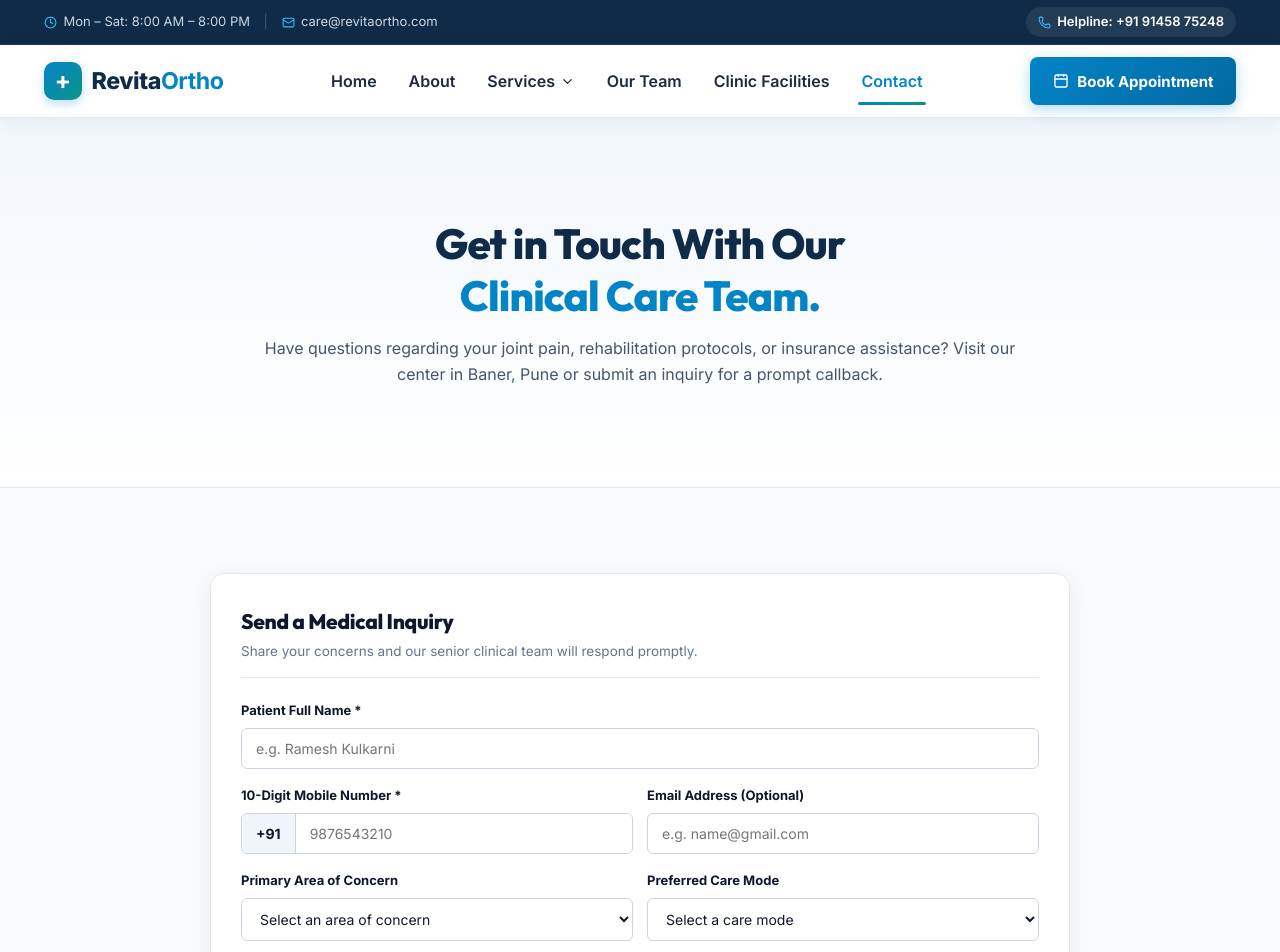
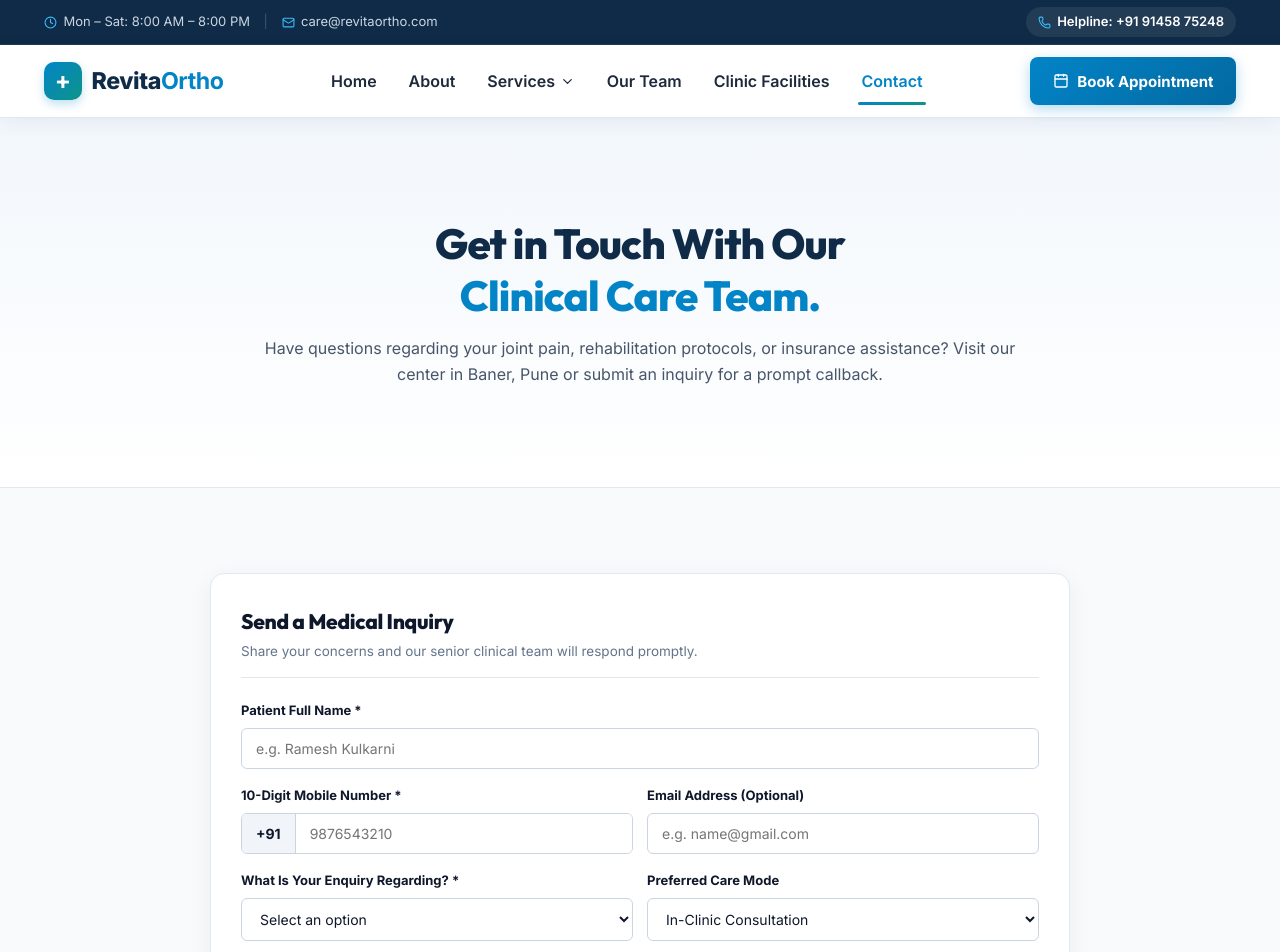
Before and after one commit to mayararothe28/physio-website, a React (Vite) app: page /contact in a window 1280 px wide. Shown: the top 952 px of the page. Built offline with nearby package versions, Linux system fonts and the light colour scheme.

Commit message:
Update contact page form

```diff
--- a/src/pages/ContactPage.jsx
+++ b/src/pages/ContactPage.jsx
@@ -12,8 +12,7 @@
   name: "",
   phone: "",
   email: "",
-    concern: "",
-    careMode: "",
+  regarding: "",
   message: "",
 });
   const [submitted, setSubmitted] = useState(false);
@@ -27,8 +26,7 @@
     `Name: ${formData.name}`,
     `Phone: +91 ${formData.phone}`,
     `Email: ${formData.email || "Not provided"}`,
-    `Area of concern: ${formData.concern || "Not selected"}`,
-    `Care mode: ${formData.careMode || "Not selected"}`,
+   `Enquiry regarding: ${formData.regarding || "Not selected"}`,
     `Message: ${formData.message || "Not provided"}`,
   ].join("\n");
   const whatsappHref = `https://wa.me/919145875248?text=${encodeURIComponent(inquiryMessage)}`;
@@ -78,8 +76,7 @@
   name: "",
   phone: "",
   email: "",
-      concern: "",
-      careMode: "",
+  regarding: "",
   message: "",
 });
     setPhoneError("");
@@ -205,23 +202,23 @@
 
                     <div className="form-two-col-row">
                       <div className="form-input-group">
-                        <label htmlFor="c-concern">Primary Area of Concern</label>
+  <label htmlFor="c-regarding">
+    What Is Your Enquiry Regarding? *
+  </label>
+
   <select
-                          id="c-concern"
-                          name="concern"
-                          value={formData.concern}
+    id="c-regarding"
+    name="regarding"
+    value={formData.regarding}
     onChange={handleChange}
     className="form-input select-input"
+    required
   >
-                          <option value="" disabled>Select an area of concern</option>
-                          <option value="spine">Lower Back / Slip Disc / Sciatica</option>
-                          <option value="neck">Neck Pain & Cervical Spondylosis</option>
-                          <option value="knee">Knee Pain & Osteoarthritis</option>
-                          <option value="sports">Sports Injury & Ligament Sprain</option>
-                          <option value="shoulder">Frozen Shoulder & Rotator Cuff</option>
-                          <option value="postop">Post-Surgical Joint Rehabilitation</option>
-                          <option value="neuro">Stroke & Neuro Rehabilitation</option>
-                          <option value="other">General Physical Evaluation</option>
+    <option value="">Select an option</option>
+    <option value="Doctor">Doctor</option>
+    <option value="Hospital / Clinic">Hospital / Clinic</option>
+    <option value="Appointment">Appointment</option>
+    <option value="General Enquiry">General Enquiry</option>
   </select>
 </div>
 
```
Lines whose indentation alone changed are shown as unchanged.
